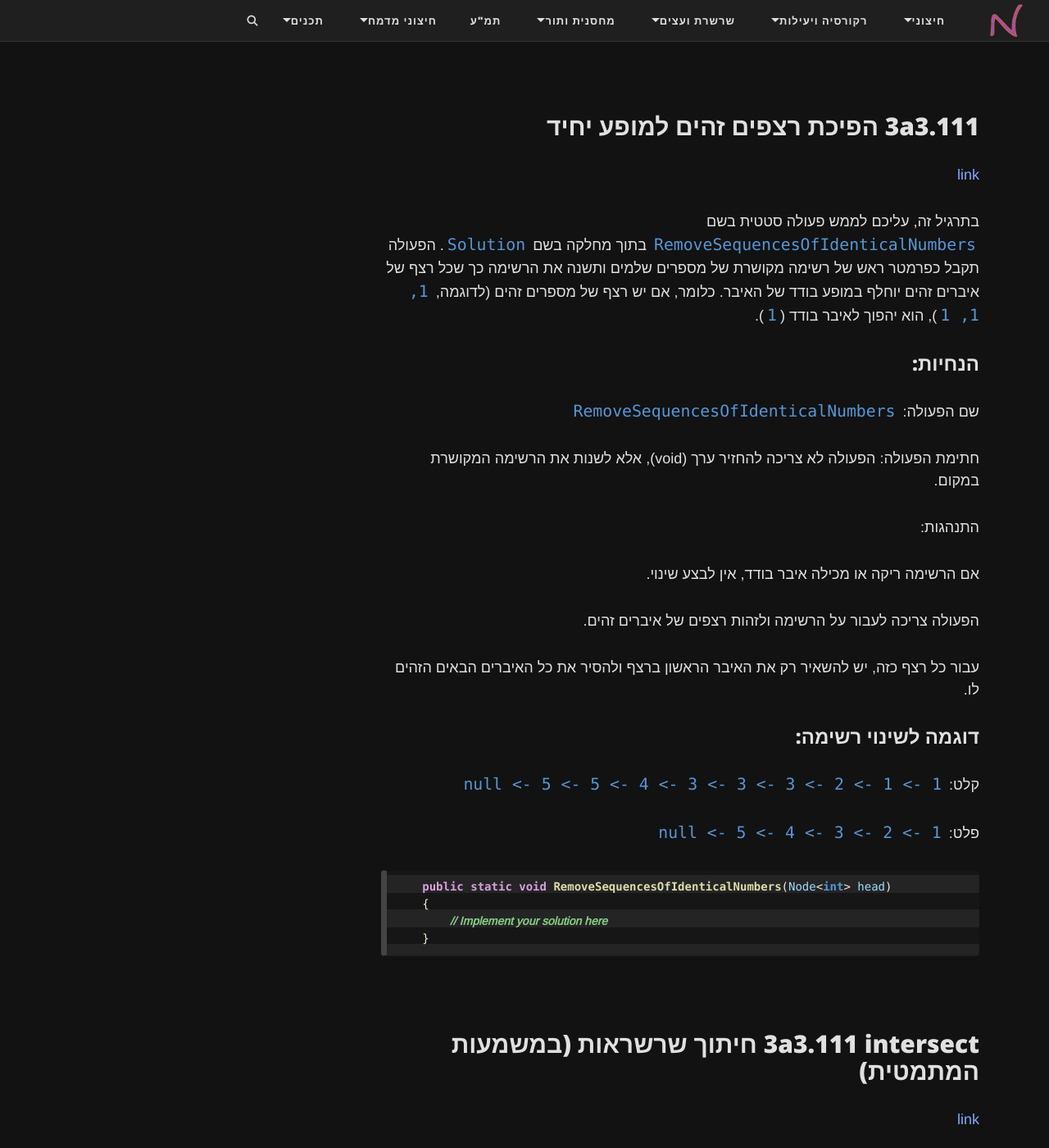
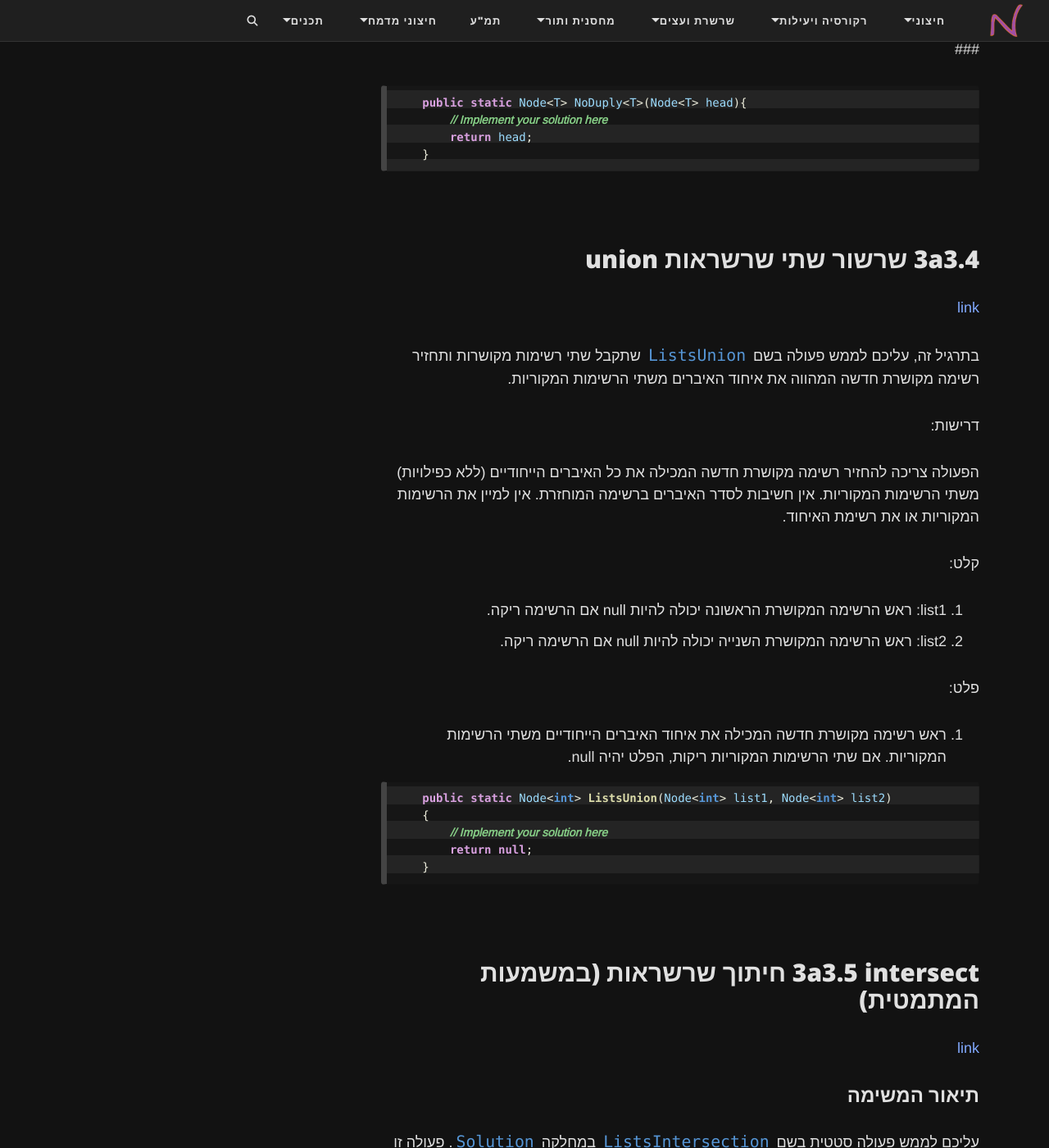
Before and after one commit to 3strategy/BeautifulMivney, a Jekyll site: the page built from cst/nodeT/Ex3a3node.md, in a window 1280 px wide and 1400 px high, scrolled down 3127 px. Shown: the whole window at 82% size. Built offline with Jekyll 4.4.1, drawn with Linux system fonts in a browser that asks for light colours; comment, search, counter and statistics services are not loaded; some of the changed text lies outside the part shown.

Commit message:
שינויי סדר ב Ex3a3

````diff
--- a/cst/nodeT/Ex3a3node.md
+++ b/cst/nodeT/Ex3a3node.md
@@ -6,38 +6,7 @@
 lang: he
 ---
 
-
-
-## 3a3.111 שרשור שתי שרשראות union
-
-[link](https://stacks.co.il/console/classroom/cE8hnVaSTt/assignment/cE8hnVaSTt-csharp-oZ8YLMLVuFPY/csharp-a6ByQuCrdOTjrEq)
-
-בתרגיל זה, עליכם לממש פעולה בשם `ListsUnion` שתקבל שתי רשימות מקושרות ותחזיר רשימה מקושרת חדשה המהווה את איחוד האיברים משתי הרשימות המקוריות.
-
-דרישות:
-
-הפעולה צריכה להחזיר רשימה מקושרת חדשה המכילה את כל האיברים הייחודיים (ללא כפילויות) משתי הרשימות המקוריות.
-אין חשיבות לסדר האיברים ברשימה המוחזרת.
-אין למיין את הרשימות המקוריות או את רשימת האיחוד.
-
-קלט:
-
-1. list1: ראש הרשימה המקושרת הראשונה יכולה להיות null אם הרשימה ריקה.
-2. list2: ראש הרשימה המקושרת השנייה יכולה להיות null אם הרשימה ריקה.
-
-פלט:
-
-1. ראש רשימה מקושרת חדשה המכילה את איחוד האיברים הייחודיים משתי הרשימות המקוריות. אם שתי הרשימות המקוריות ריקות, הפלט יהיה null.
-
-```csharp
-    public static Node<int> ListsUnion(Node<int> list1, Node<int> list2)
-    {
-        // Implement your solution here
-        return null;
-    }
-```
-
-## 3a3.111 שרשרת המוכלת בשרשרת אחרת
+## 3a3.1 שרשרת המוכלת בשרשרת אחרת
 
 [link](https://stacks.co.il/console/classroom/cE8hnVaSTt/assignment/cE8hnVaSTt-csharp-oZ8YLMLVuFPY/csharp-tmB9bz2hUKxHMlS)
 
@@ -72,8 +41,42 @@
     }
 ```
 
-## 3a3.111 הסרת כפילויות
 
+## 3a3.2 הפיכת רצפים זהים למופע יחיד
+[link](https://stacks.co.il/console/classroom/cE8hnVaSTt/assignment/cE8hnVaSTt-csharp-oZ8YLMLVuFPY/csharp-zVdf8d9DlcLN3LI)
+
+בתרגיל זה, עליכם לממש פעולה סטטית בשם `RemoveSequencesOfIdenticalNumbers` בתוך מחלקה בשם `Solution`. הפעולה תקבל כפרמטר ראש של רשימה מקושרת של מספרים שלמים ותשנה את הרשימה כך שכל רצף של איברים זהים יוחלף במופע בודד של האיבר. כלומר, אם יש רצף של מספרים זהים (לדוגמה, `1, 1, 1`), הוא יהפוך לאיבר בודד (`1`).
+
+### הנחיות:
+
+שם הפעולה: `RemoveSequencesOfIdenticalNumbers`
+
+חתימת הפעולה: הפעולה  לא צריכה להחזיר ערך (void), אלא לשנות את הרשימה המקושרת במקום.
+
+
+
+התנהגות:
+
+אם הרשימה ריקה או מכילה איבר בודד, אין לבצע שינוי.
+הפעולה צריכה לעבור על הרשימה ולזהות רצפים של איברים זהים.
+עבור כל רצף כזה, יש להשאיר רק את האיבר הראשון ברצף ולהסיר את כל האיברים הבאים הזהים לו.
+
+### דוגמה לשינוי רשימה:
+
+קלט: `1 -> 1 -> 2 -> 3 -> 3 -> 3 -> 4 -> 5 -> 5 -> null`
+
+פלט: `1 -> 2 -> 3 -> 4 -> 5 -> null`
+
+```csharp
+    public static void RemoveSequencesOfIdenticalNumbers(Node<int> head)
+    {
+        // Implement your solution here
+    }
+```
+
+
+## 3a3.3 הסרת כפילויות גנרי
+ניתן לפתור קודם את
 [link](https://stacks.co.il/console/classroom/cE8hnVaSTt/assignment/cE8hnVaSTt-csharp-oZ8YLMLVuFPY/csharp-28EmugQGYHcTtHK)
 
 בתרגיל זה, עליכם לממש פעולה בשם `noDuply` שתקבל רשימה מקושרת ותסיר ממנה את כל האיברים הכפולים. כלומר, אם איבר מסוים מופיע מספר פעמים ברשימה, הוא יופיע פעם אחת בלבד לאחר הפעלת הפעולה. סדר האיברים שאינם כפולים צריך להישמר.
@@ -97,43 +100,40 @@
 ```
 
 
+## 3a3.4 שרשור שתי שרשראות union
 
-## 3a3.111 הפיכת רצפים זהים למופע יחיד
-[link](https://stacks.co.il/console/classroom/cE8hnVaSTt/assignment/cE8hnVaSTt-csharp-oZ8YLMLVuFPY/csharp-zVdf8d9DlcLN3LI)
+[link](https://stacks.co.il/console/classroom/cE8hnVaSTt/assignment/cE8hnVaSTt-csharp-oZ8YLMLVuFPY/csharp-a6ByQuCrdOTjrEq)
 
-בתרגיל זה, עליכם לממש פעולה סטטית בשם `RemoveSequencesOfIdenticalNumbers` בתוך מחלקה בשם `Solution`. הפעולה תקבל כפרמטר ראש של רשימה מקושרת של מספרים שלמים ותשנה את הרשימה כך שכל רצף של איברים זהים יוחלף במופע בודד של האיבר. כלומר, אם יש רצף של מספרים זהים (לדוגמה, `1, 1, 1`), הוא יהפוך לאיבר בודד (`1`).
+בתרגיל זה, עליכם לממש פעולה בשם `ListsUnion` שתקבל שתי רשימות מקושרות ותחזיר רשימה מקושרת חדשה המהווה את איחוד האיברים משתי הרשימות המקוריות.
 
-### הנחיות:
+דרישות:
 
-שם הפעולה: `RemoveSequencesOfIdenticalNumbers`
+הפעולה צריכה להחזיר רשימה מקושרת חדשה המכילה את כל האיברים הייחודיים (ללא כפילויות) משתי הרשימות המקוריות.
+אין חשיבות לסדר האיברים ברשימה המוחזרת.
+אין למיין את הרשימות המקוריות או את רשימת האיחוד.
 
-חתימת הפעולה: הפעולה  לא צריכה להחזיר ערך (void), אלא לשנות את הרשימה המקושרת במקום.
+קלט:
 
+1. list1: ראש הרשימה המקושרת הראשונה יכולה להיות null אם הרשימה ריקה.
+2. list2: ראש הרשימה המקושרת השנייה יכולה להיות null אם הרשימה ריקה.
 
+פלט:
 
-התנהגות:
-
-אם הרשימה ריקה או מכילה איבר בודד, אין לבצע שינוי.
-
-הפעולה צריכה לעבור על הרשימה ולזהות רצפים של איברים זהים.
-
-עבור כל רצף כזה, יש להשאיר רק את האיבר הראשון ברצף ולהסיר את כל האיברים הבאים הזהים לו.
-
-### דוגמה לשינוי רשימה:
-
-קלט: `1 -> 1 -> 2 -> 3 -> 3 -> 3 -> 4 -> 5 -> 5 -> null`
-
-פלט: `1 -> 2 -> 3 -> 4 -> 5 -> null`
+1. ראש רשימה מקושרת חדשה המכילה את איחוד האיברים הייחודיים משתי הרשימות המקוריות. אם שתי הרשימות המקוריות ריקות, הפלט יהיה null.
 
 ```csharp
-    public static void RemoveSequencesOfIdenticalNumbers(Node<int> head)
+    public static Node<int> ListsUnion(Node<int> list1, Node<int> list2)
     {
         // Implement your solution here
+        return null;
     }
 ```
 
 
-## 3a3.111 intersect חיתוך שרשראות (במשמעות המתמטית)
+
+
+
+## 3a3.5 intersect חיתוך שרשראות (במשמעות המתמטית)
 
 [link](https://stacks.co.il/console/classroom/cE8hnVaSTt/assignment/cE8hnVaSTt-csharp-oZ8YLMLVuFPY/csharp-uiULM09uJ8WuaXA)
 
````
